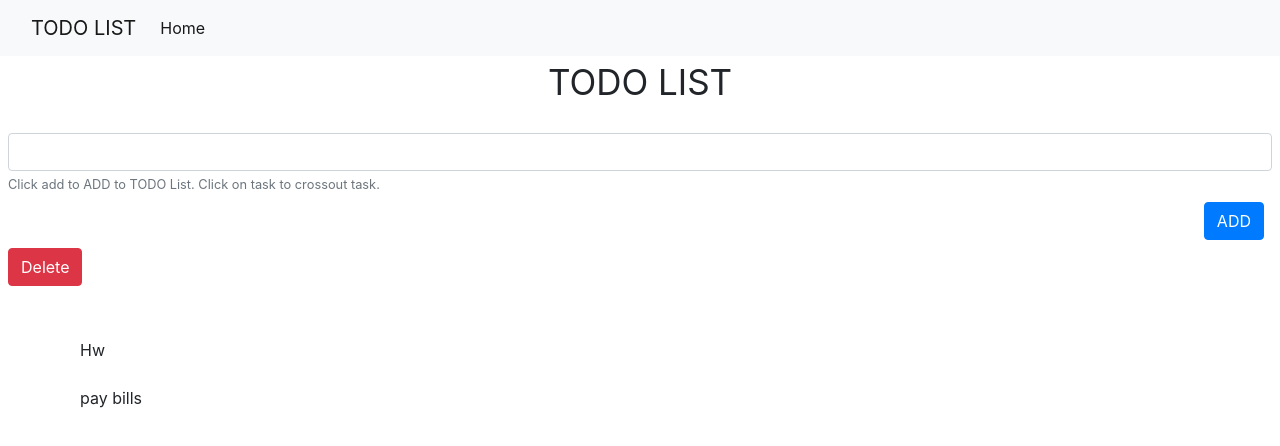
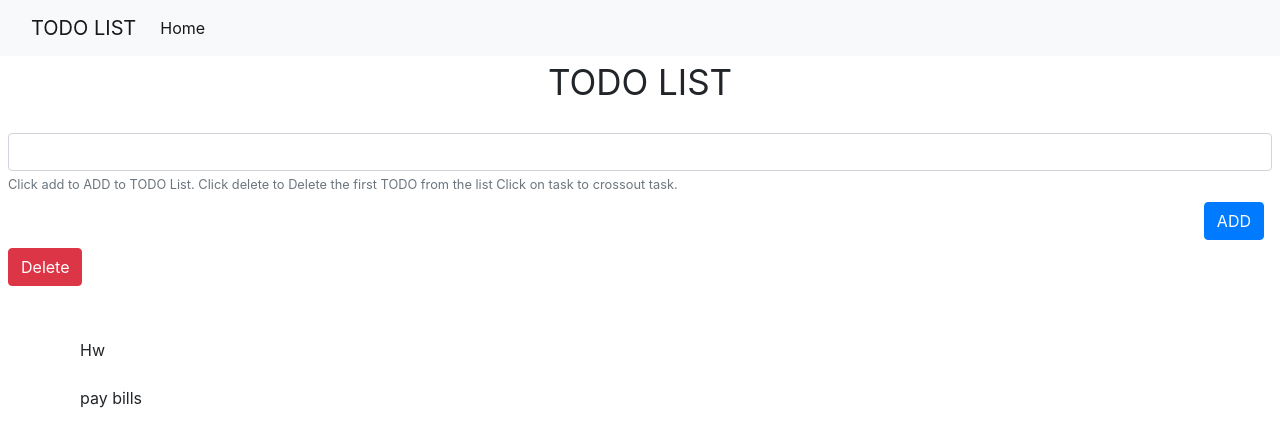
Before and after one commit to wosenyu/todo_List, a plain HTML site: page index.html in a window 1280 px wide. Drawn offline with nearby package versions, Linux system fonts and the light colour scheme.

Commit message:
Update index.html

```diff
--- a/index.html
+++ b/index.html
@@ -41,7 +41,8 @@
 
         <!-- <label for="dueDate" class="d-m-flex p-2">Set Due Date</label> -->
         <!-- <input type="date" class="dueDate m-3" placeholder="Due Date" name="userDate"> -->
-        <small id="emailHelp" class="form-text text-muted">Click add to ADD to TODO List. Click on task to crossout
+        <small id="emailHelp" class="form-text text-muted">Click add to ADD to TODO List. Click delete to Delete the
+          first TODO from the list Click on task to crossout
           task.
         </small>
 
```
